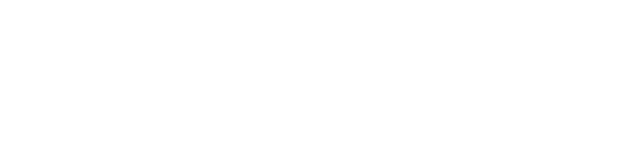
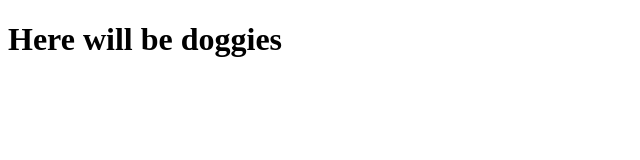
Before and after one commit to mvarava/cool-puppies, a plain HTML site: page index.html in a window 1280 px wide. Shown: the whole page, without its empty margins (0-640 px from the left). Drawn offline with Linux system fonts and the light colour scheme.

Commit message:
Updated index.html

```diff
--- a/index.html
+++ b/index.html
@@ -5,5 +5,7 @@
     <meta name="viewport" content="width=device-width, initial-scale=1.0" />
     <title>Cool doggies</title>
   </head>
-  <body></body>
+  <body>
+    <h1>Here will be doggies</h1>
+  </body>
 </html>
```
